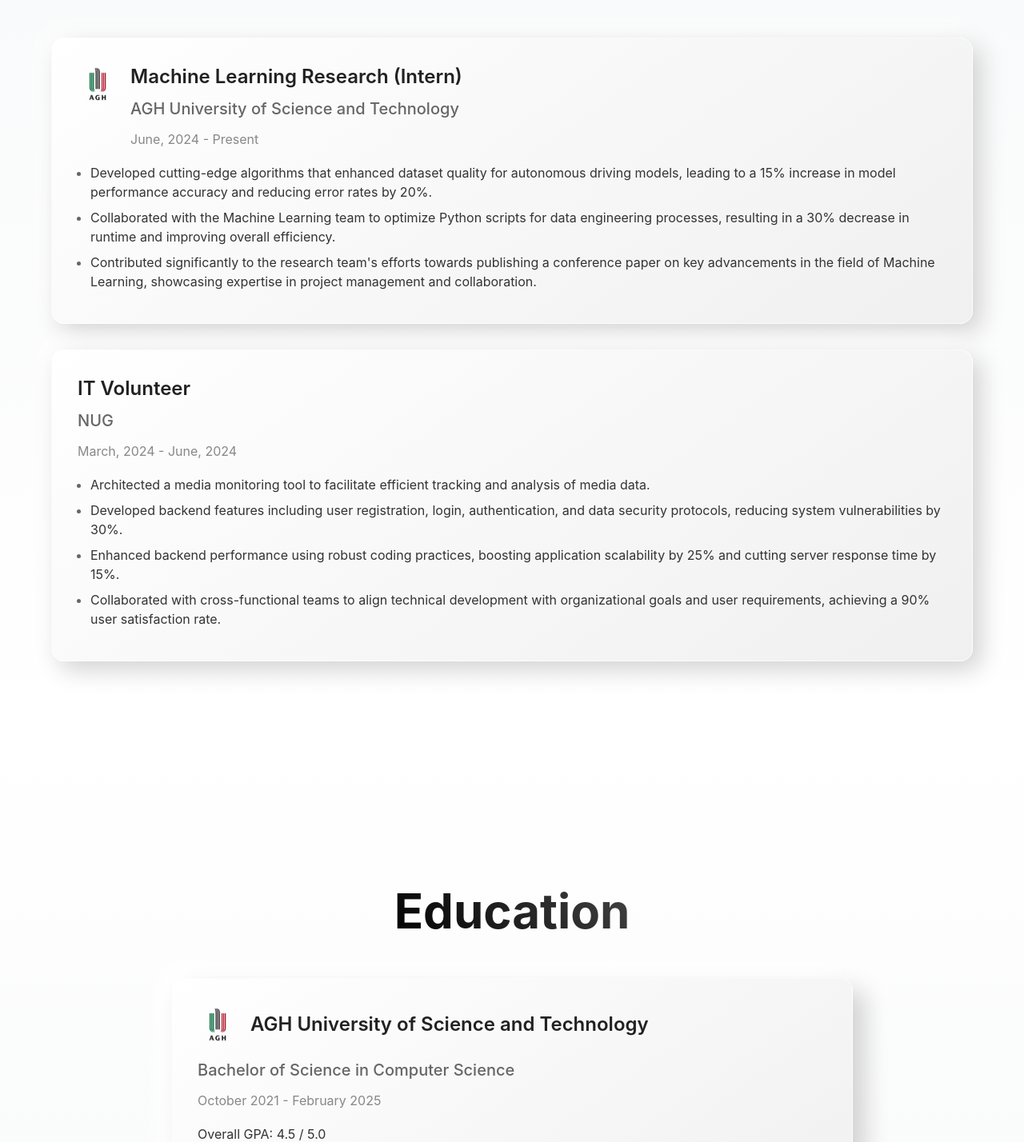
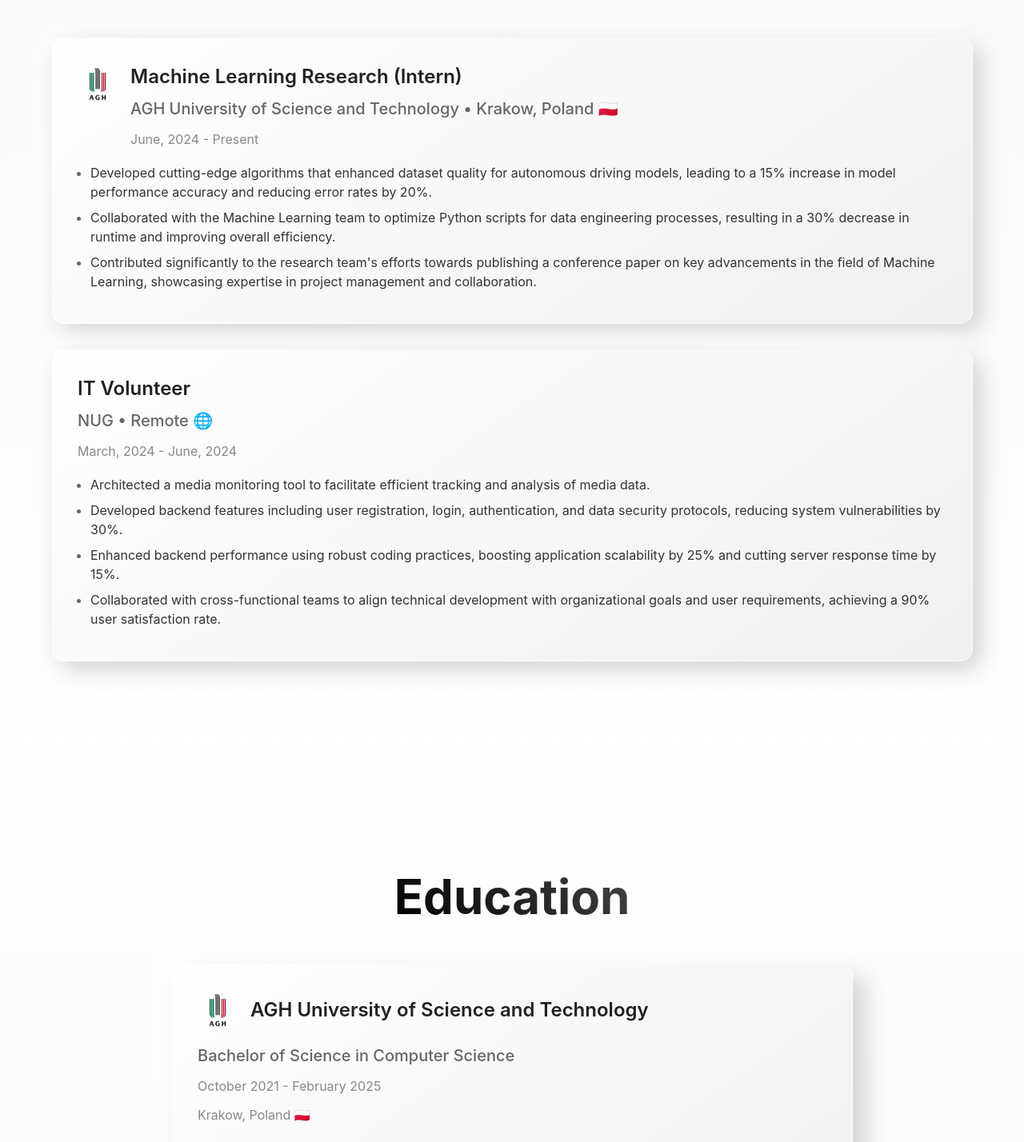
Before and after one commit to MinKhantSoeOke/Portfolio, a React (Vite) app: page / in a window 1280 px wide. Shown: the part 1882-3310 px from the top of the page at 80% size. Built offline with nearby package versions, Linux system fonts and the light colour scheme.

Commit message:
Update Education component with location and styling enhancements

```diff
--- a/src/components/Education.jsx
+++ b/src/components/Education.jsx
@@ -82,9 +82,15 @@
               </Typography>
               <Typography
                 variant="subtitle1"
+                sx={{ color: '#888', mb: 1 }}
+              >
+                October 2021 - February 2025
+              </Typography>
+              <Typography
+                variant="subtitle1"
                 sx={{ color: '#888', mb: 2 }}
               >
-                October 2021 - February 2025
+                Krakow, Poland 🇵🇱
               </Typography>
               <Box sx={{ mb: 2 }}>
                 <Typography
--- a/src/components/Experience.jsx
+++ b/src/components/Experience.jsx
@@ -107,7 +107,7 @@
                           variant="h6"
                           sx={{ color: '#666', mb: 1 }}
                         >
-                          {exp.company}
+                          {exp.company} {exp.company === 'AGH University of Science and Technology' ? '• Krakow, Poland 🇵🇱' : '• Remote 🌐'}
                         </Typography>
                         <Typography
                           variant="subtitle1"
```
